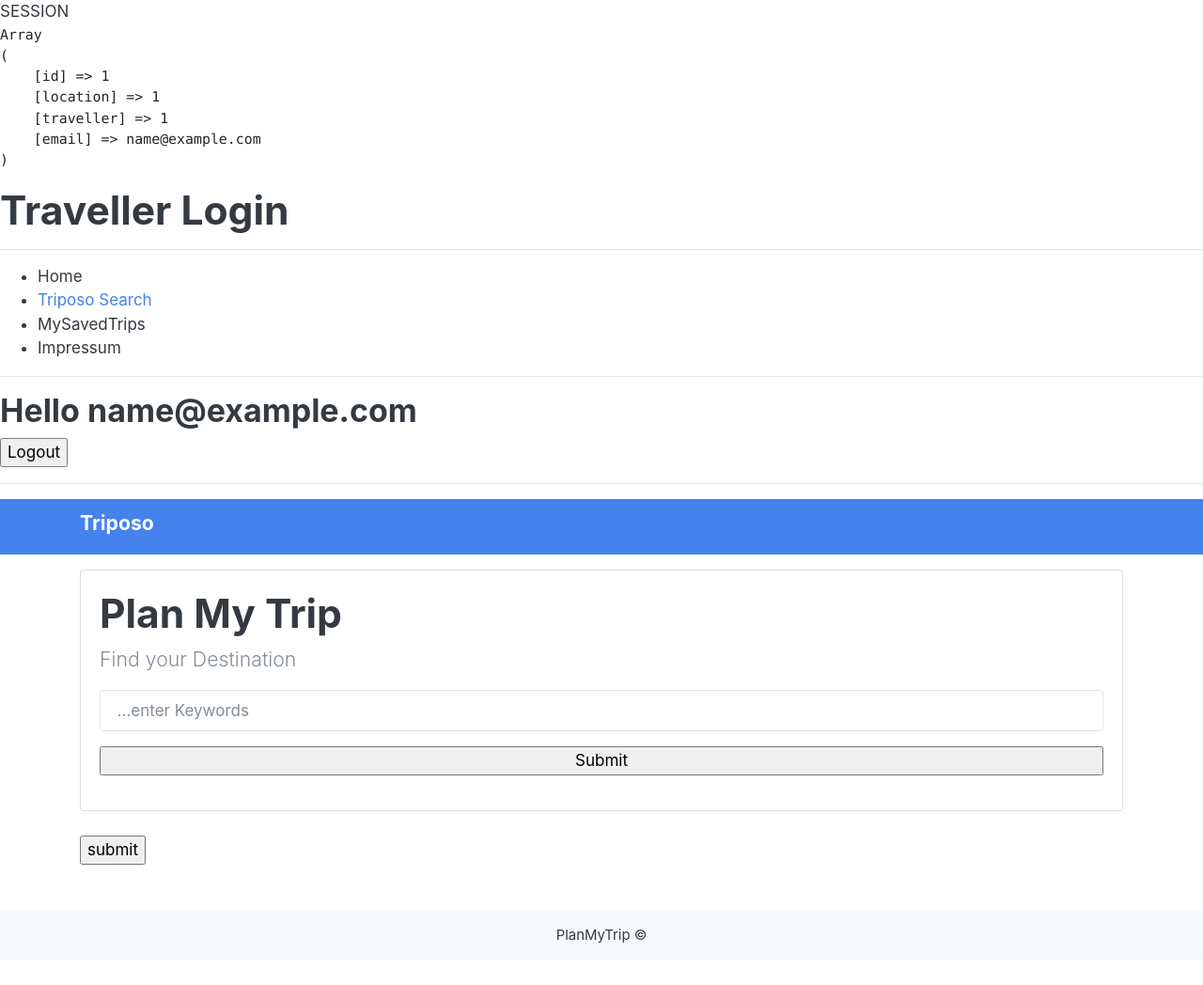
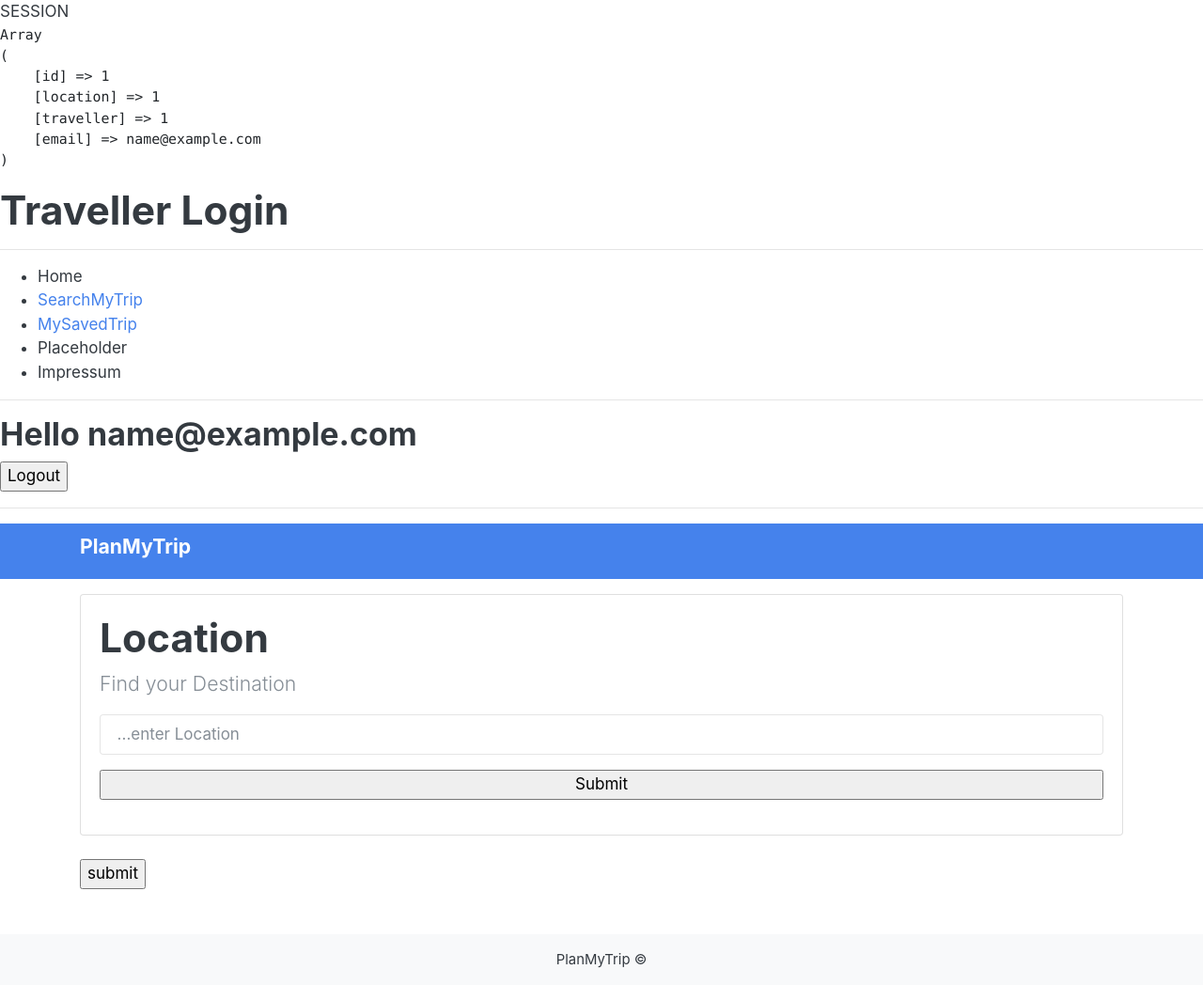
Before and after one commit to SuperMario80/PlanMyTrip, a PHP site: page /travellerLogin.php in a window 1280 px wide. Shown: the whole page at 94% size. Before the commit the page ends 1004 px from the top, so only its background shows below. Run offline with PHP 8.4, Linux system fonts and the light colour scheme; the visitor is signed in with stand-in values (Sample User, id 1).

Commit message:
updated comments and validation login checked

```diff
--- a/classes/Traveller.class.php
+++ b/classes/Traveller.class.php
@@ -40,8 +40,12 @@ class Traveller {
     function getEmail(): string {
         return $this->email;
     }
+
+
     function setEmail(string $email): void {
+        //CHECKS IF EMAIL IS VALID
         if (filter_var($email, FILTER_VALIDATE_EMAIL)){
+            printData("$email is a valid email address");
             $this->email = $email;
         }
 
--- a/crudPoi.php
+++ b/crudPoi.php
@@ -43,7 +43,7 @@ class showPoiPage extends Page {
 
         $message = $this->message;
         $poi = $this->poi;
-        include 'html/poi.html.php';
+        include 'html/createPoi.html.php';
     }
 
     private function savePoi() {
--- a/html/createTraveller.html.php
+++ b/html/createTraveller.html.php
@@ -1,6 +1,6 @@
 <form method="post" >
     <button name="back" value="0">Back</button><br>
-     <input type="text" name="id" placeholder="Id" value="<?= htmlSpecialChars($traveller->getId()) ?>" readonly><br>
+
     <input type="text" name="firstName" placeholder="first name" value="<?= htmlSpecialChars($traveller->getFirstName())?>" ><br>
     <input type="text" name="lastName" placeholder="last name" value="<?= htmlSpecialChars($traveller->getLastName())?>" ><br>
     <input type="text" name="email" placeholder="e-mail" value="<?= htmlSpecialChars($traveller->getEmail())?>" ><br>
@@ -11,3 +11,6 @@
 <p>
     <?=htmlSpecialChars($message)?>
 </p>
+
+
+ <!-- <input type="text" name="id" placeholder="Id" value="<htmlSpecialChars$traveller->getId" readonly><br> -->
--- a/html/logout.html.php
+++ b/html/logout.html.php
@@ -1,8 +1,6 @@
 <?php
-//    Eingangs-Schnittstelle
-//        $username - den Namen des angemeldeted Benutzers als Text
-//    Ausgangs-Schnittstelle
-//        logout
+//    INPUT INTERFACE
+//        $email - EMAIL OF LOGGED IN USER
 ?>
 <h2>Hello <?=$email?></h2>
 </div>
--- a/html/navigation.html.php
+++ b/html/navigation.html.php
@@ -1,8 +1,9 @@
 <nav>
     <ul>
         <li>Home</li>
-        <li><a href="/PlanMyTrip/Triposo/index.html">Triposo Search</a></li>
-        <li>MySavedTrips</li>
+        <li><a href="travellerLogin.php">SearchMyTrip</a></li>
+        <li><a href="travellerLoggedIn.php">MySavedTrip</a></li>
+        <li>Placeholder</li>
         <li>Impressum</li>
     </ul>
 </nav>
--- a/html/triposo.html.php
+++ b/html/triposo.html.php
@@ -1,15 +1,21 @@
+<?php
+//    INPUT INTERFACE FOR REST API SEARCH WITH TRIPOSO TRAVEL WEBSITE
+//
+?>
+
+
 <nav class="navbar navbar-dark bg-primary mb-3">
     <div class="container">
-      <h1><a href="#" class="navbar-brand ">Triposo</a></h1>
+      <h1><a href="#" class="navbar-brand ">PlanMyTrip</a></h1>
     </div>
   </nav>
   <div class="container searchContainer">
     <div class="search card card-body">
-      <h1>Plan My Trip</h1>
+      <h1>Location</h1>
       <p class="lead">Find your Destination</p>
       <form id="place-form">
         <div>
-      <input type="text" id="searchPlace" class="form-control" placeholder="...enter Keywords">
+      <input type="text" id="searchPlace" class="form-control" placeholder="...enter Location">
       <!-- <select name="category" id="category" class="form-control">
         <option value="">--Category--</option>
         <option value="country">country</option>
```
Also changed, not shown: classes/DbConnection.class.php (+5 -5 lines), classes/GenericDao.class.php (+13 -11 lines), classes/Location.class.php (+1 -6 lines), classes/Page.class.php (+7 -5 lines), classes/TravellerDao.class.php (+8 -12 lines), createTraveller.php (+16 -10 lines), crudLocation.php (+4 -15 lines), html/login.html.php (+4 -7 lines), html/createLocation.html.php (renamed from html/loc.html.php), html/createPoi.html.php (renamed from html/poi.html.php), 1 other file.
